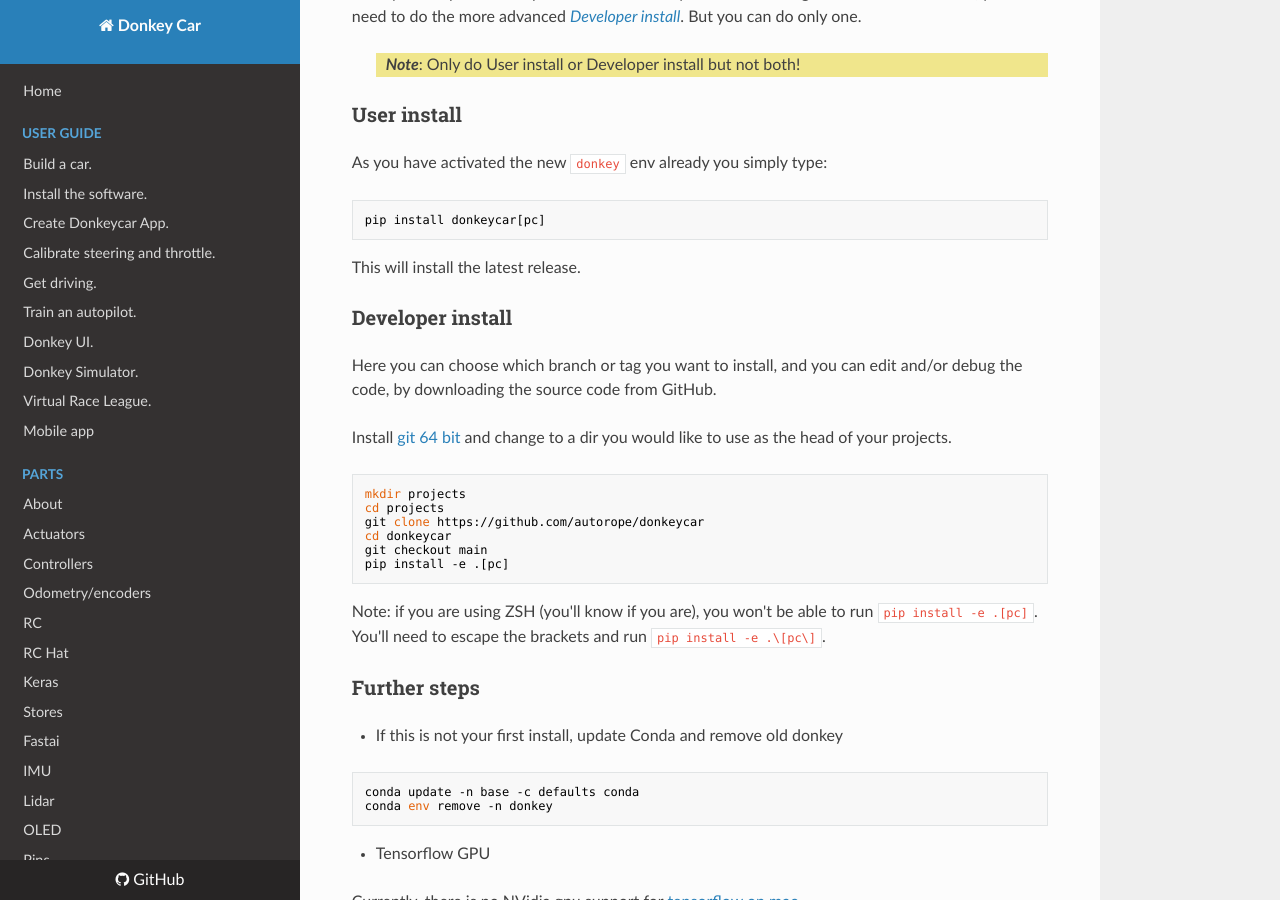
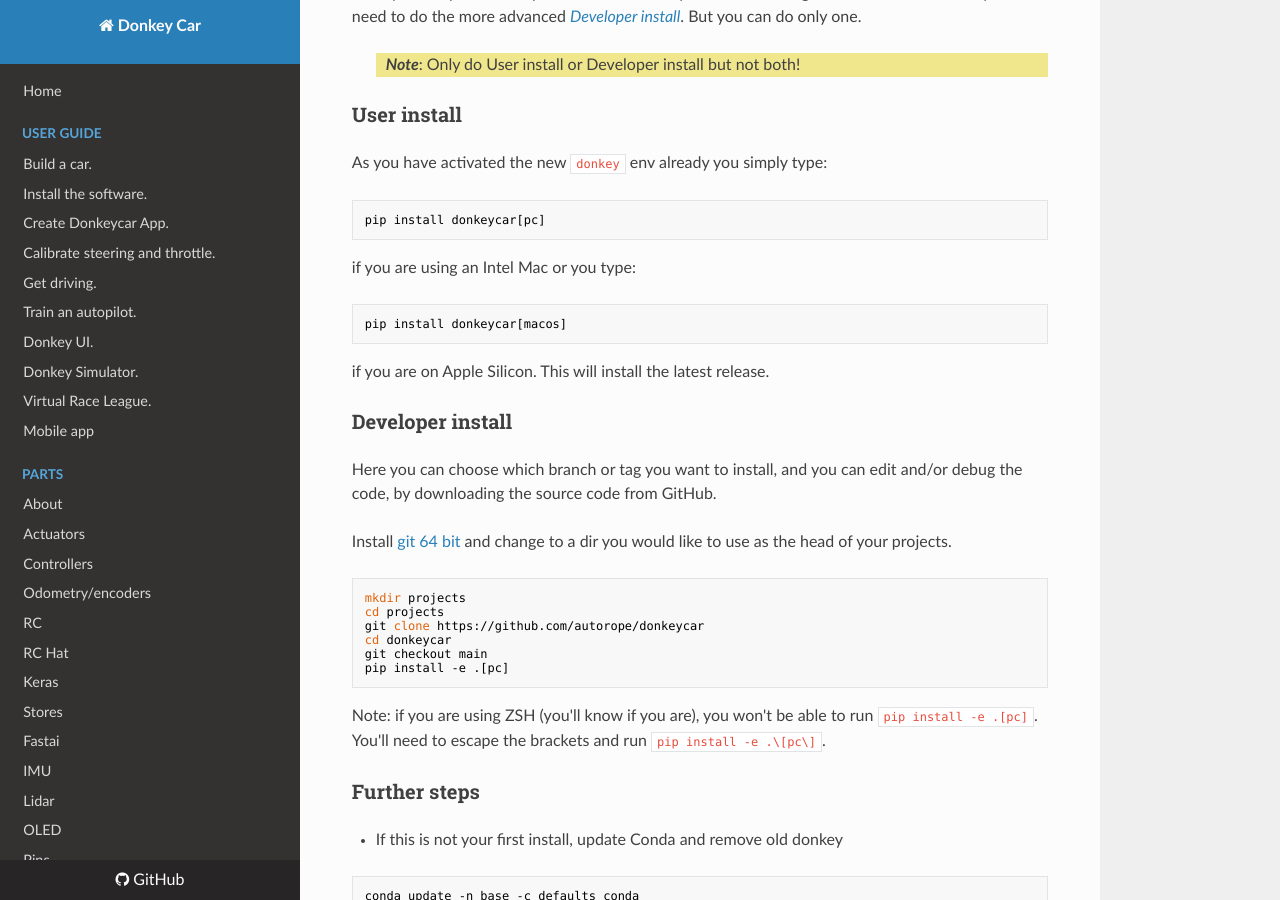
Before and after one commit to autorope/donkeydocs, an MkDocs documentation site: the page built from docs/guide/host_pc/setup_mac.md, in a window 1280 px wide and 900 px high, scrolled down 463 px. Built offline with MkDocs 1.6.1, drawn with Linux system fonts in a browser that asks for light colours; nearby versions of some CDN libraries.

Commit message:
Update setup_mac.md
Support apple silicon

````diff
--- a/docs/guide/host_pc/setup_mac.md
+++ b/docs/guide/host_pc/setup_mac.md
@@ -28,7 +28,12 @@ As you have activated the new `donkey` env already you simply type:
 ```bash
 pip install donkeycar[pc]
 ```
-This will install the latest release.
+if you are using an Intel Mac or you type:
+
+```bash
+pip install donkeycar[macos]
+```
+if you are on Apple Silicon. This will install the latest release.
 
 ### Developer install
 
````
